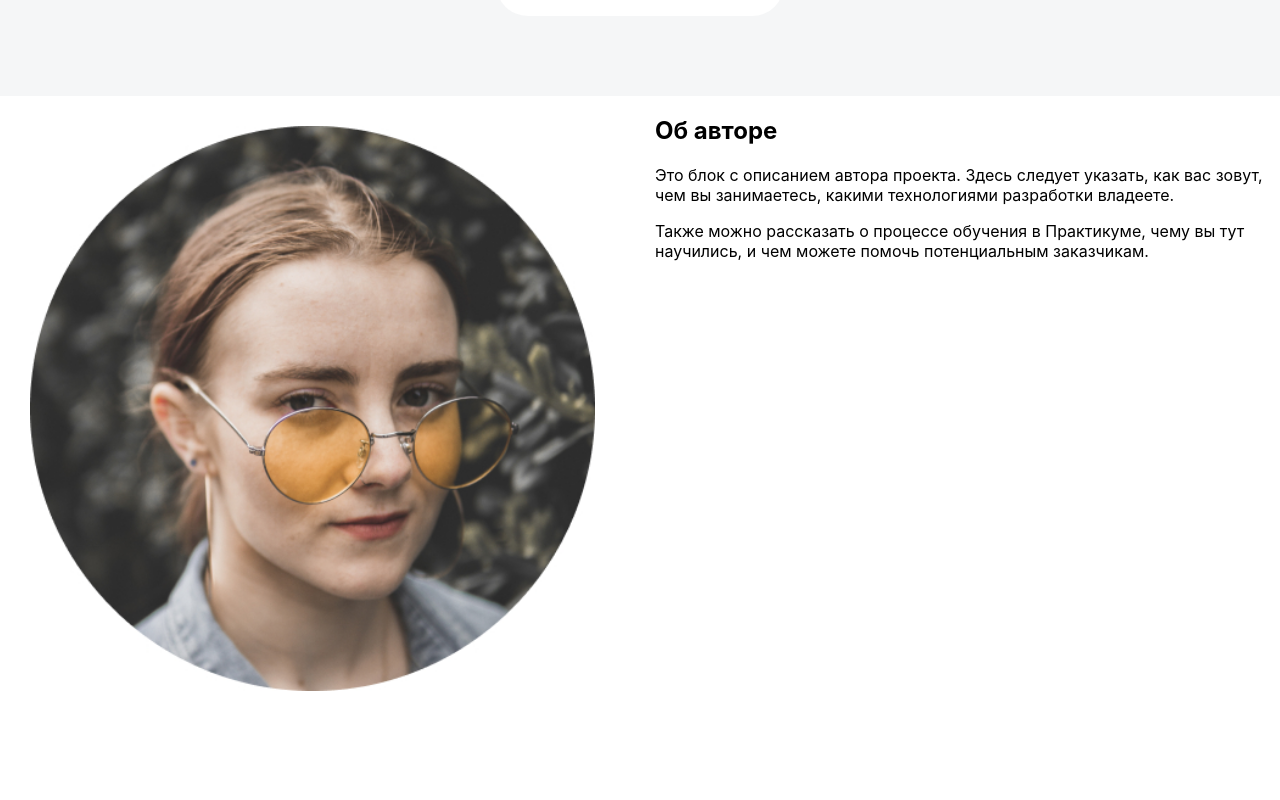
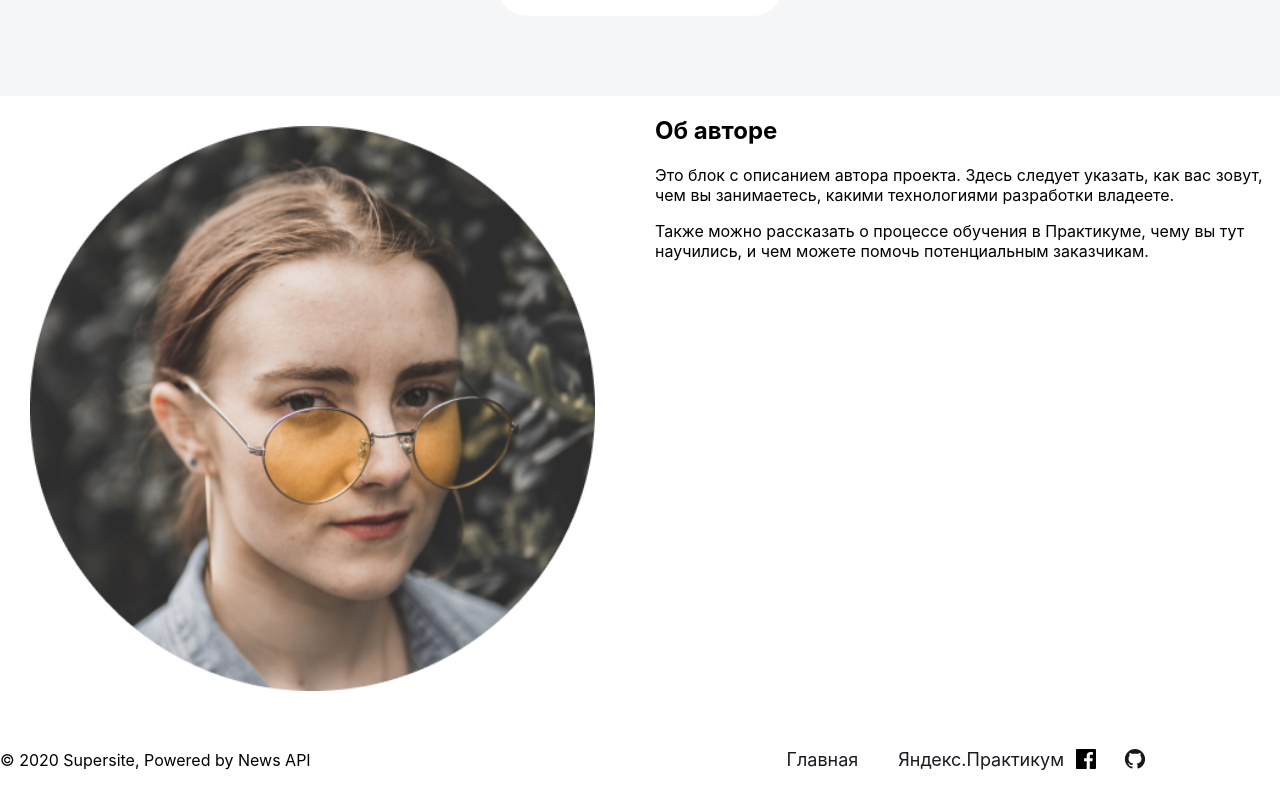
Before and after one commit to YudinArtem90/news-explorer-frontend, a React (Create React App) app: page / in a window 1280 px wide. Shown: the part 2904-3704 px from the top of the page. Before the commit the page ends 3624 px from the top, so only its background shows below. Built offline with nearby package versions, Linux system fonts and the light colour scheme.

Commit message:
сделал Footer

```diff
--- /dev/null
+++ b/src/components/Footer/Footer.css
@@ -0,0 +1,46 @@
+.footer{
+    height: 80px;
+    display: grid;
+    /* grid-template-columns: 1fr 1fr; */
+    /* grid-template-columns: 1fr .5fr .5fr; */
+    grid-template-columns: 1fr 1fr 216px;
+}
+
+.footer__copyright{
+    align-self: center;
+}
+
+.footer__nav{
+    align-self: center;
+    justify-self: end;
+}
+
+.footer__container-icon{
+    padding-right: 106px;
+    justify-self: end;
+    align-self: center;
+}
+
+.footer__link{
+    font-style: normal;
+    font-weight: normal;
+    font-size: 18px;
+    line-height: 24px;
+    text-align: center;
+    color: #1A1B22;
+    text-decoration: none;
+    cursor: pointer;
+}
+
+.footer__link:first-child{
+    margin-right: 40px;
+}
+
+.footer__icon{
+    margin-right: 28px;
+    cursor: pointer;
+}
+
+.footer__icon:first-child{
+    margin-right: 28px;
+}
--- /dev/null
+++ b/src/components/Footer/Footer.js
@@ -0,0 +1,21 @@
+import './Footer.css';
+import facebook from '../../images/facebook.svg';
+import github from '../../images/github.svg';
+
+function Footer() {
+    return (
+      <div className="footer">
+        <p className="footer__copyright">&#169; 2020 Supersite, Powered by News API</p>
+        <nav className="footer__nav">
+            <a className="footer__link" href="https://yandex.ru/maps/" target="_blank" title="Карты">Главная</a>
+            <a className="footer__link" href="https://yandex.ru/maps/" target="_blank" title="Карты">Яндекс.Практикум</a>
+        </nav>
+        <div className="footer__container-icon">
+            <img src={facebook} alt="facebook" className="footer__icon"/>
+            <img src={github} alt="github" className="footer__icon"/>
+        </div>
+      </div>
+    );
+  }
+
+  export default Footer;
--- a/src/components/Main/Main.js
+++ b/src/components/Main/Main.js
@@ -4,6 +4,7 @@ import About from '../About/About';
 import PopupWithForm from '../PopupWithForm/PopupWithForm';
 import NewsCardList from '../NewsCardList/NewsCardList';
 import Preloader from '../Preloader/Preloader';
+import Footer from '../Footer/Footer';
 
 function Main() {
     return (
@@ -13,6 +14,7 @@ function Main() {
         <NewsCardList/>
         <About/>
         <PopupWithForm/>
+        <Footer/>
       </div>
     );
   }
```
Also changed, not shown: src/images/facebook.svg (added), src/images/github.svg (added).
